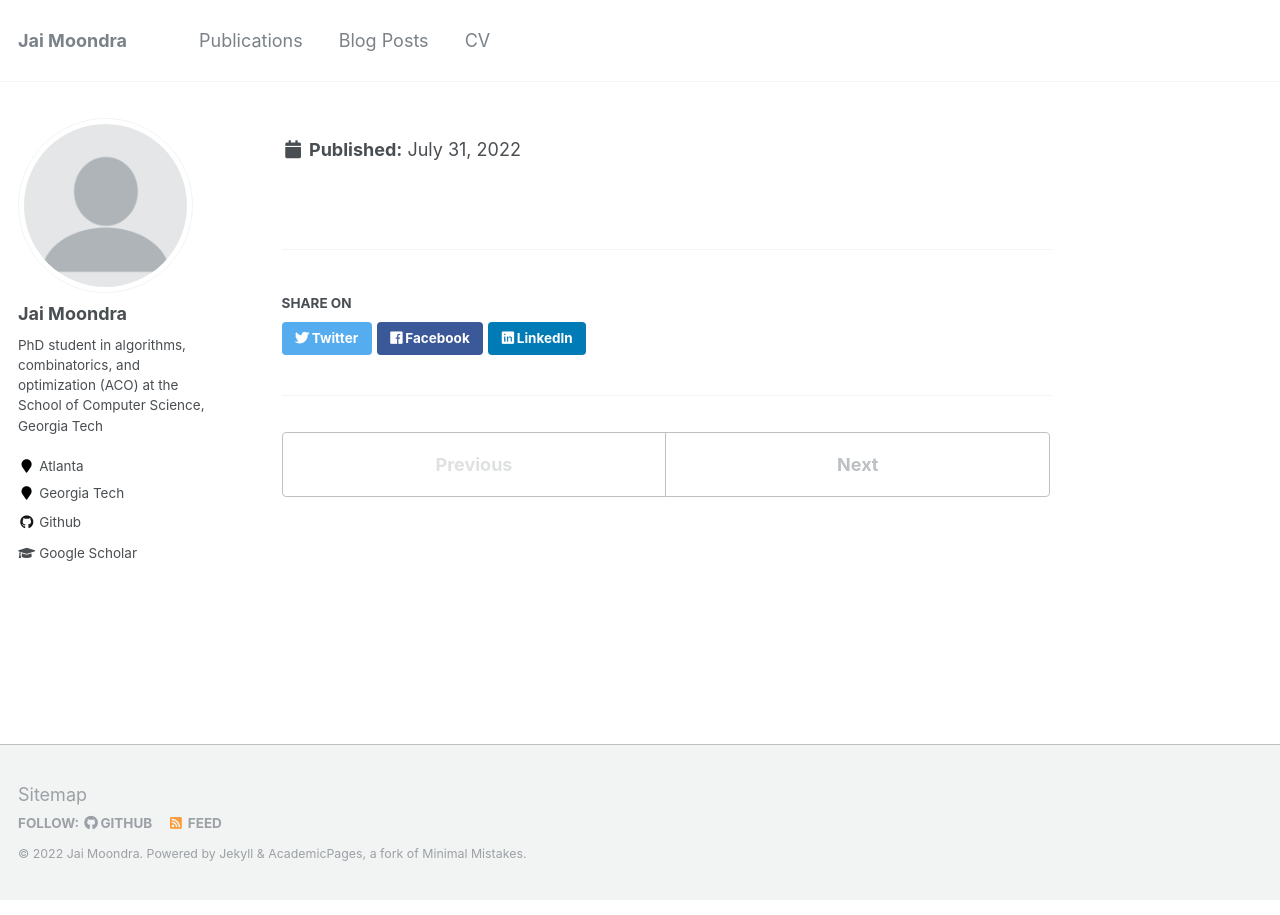
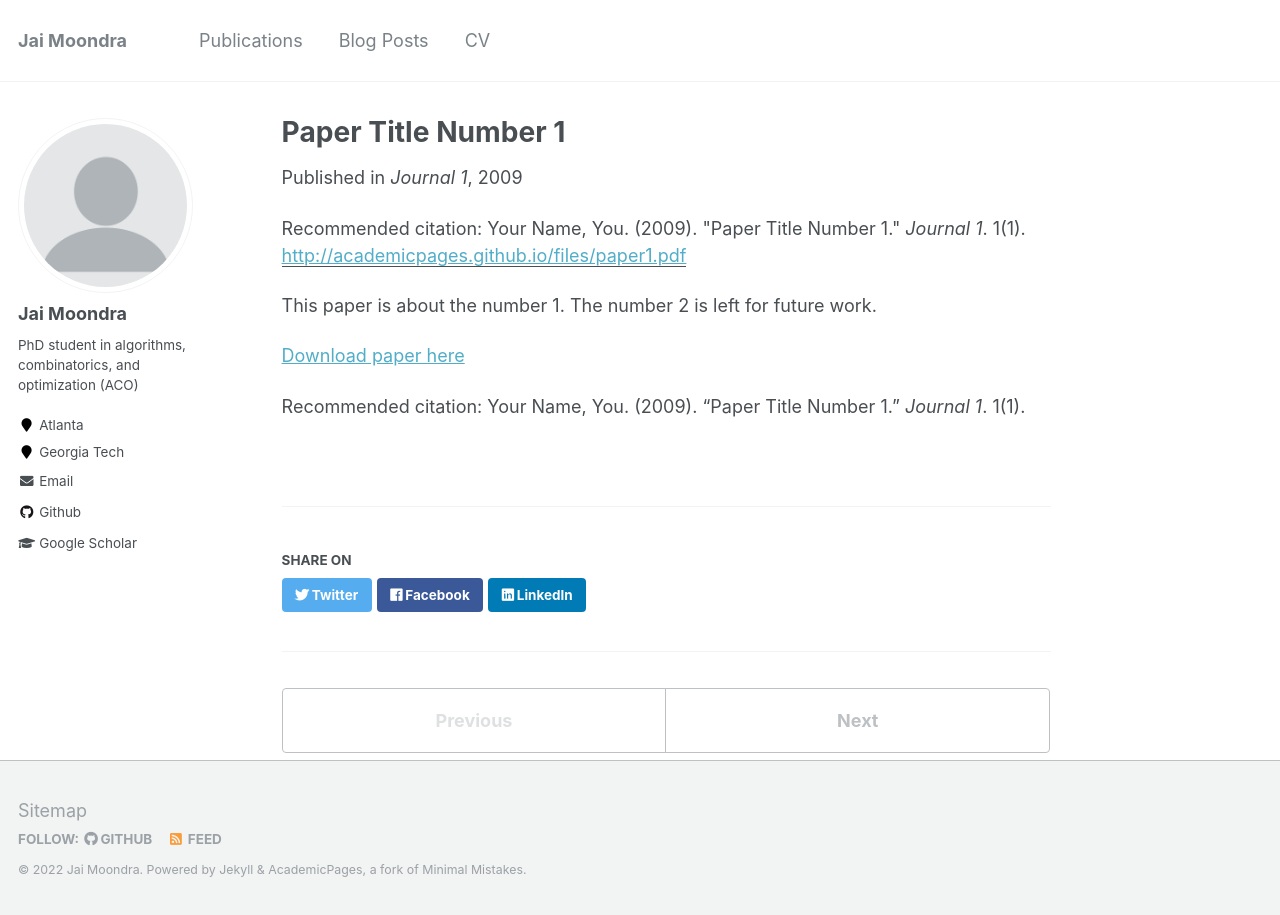
Before and after one commit to ruijiacao/jaimoondra.github.io, a Jekyll site: the page built from _publications/generating-target-graph-couplings-for-qaoa-from-native-quantum-hardware-couplings.md, in a window 1280 px wide. Built offline with Jekyll 4.4.1, drawn with Linux system fonts in a browser that asks for light colours.

Commit message:
Trying to make the publications page work correctly

```diff
--- a/_config.yml
+++ b/_config.yml
@@ -82,12 +82,12 @@ analytics:
 author:
   name             : "Jai Moondra"
   avatar           : "profile.png"
-  bio              : "PhD student in algorithms, combinatorics, and optimization (ACO) at the School of Computer Science, Georgia Tech"
+  bio              : "PhD student in algorithms, combinatorics, and optimization (ACO)"
   location         : "Atlanta"
   employer         : "Georgia Tech"
   pubmed           : #"https://www.ncbi.nlm.nih.gov/pubmed/?term=john+snow"
   googlescholar    : "https://scholar.google.com/citations?view_op=list_works&hl=en&user=UexdYR8AAAAJ"
-  email            :
+  email            : "jmoondra3@gatech.edu"
   researchgate     :  # example: "https://www.researchgate.net/profile/yourprofile"
   uri              :
   bitbucket        :
@@ -255,7 +255,7 @@ sass:
 permalink: /:categories/:title/
 # paginate: 5 # amount of posts to show
 # paginate_path: /page:num/
-timezone: America/Los_Angeles # http://en.wikipedia.org/wiki/List_of_tz_database_time_zones
+timezone: America/New_York # http://en.wikipedia.org/wiki/List_of_tz_database_time_zones
 
 
 # Plugins
--- a/_publications/generating-target-graph-couplings-for-qaoa-from-native-quantum-hardware-couplings.md
+++ b/_publications/generating-target-graph-couplings-for-qaoa-from-native-quantum-hardware-couplings.md
@@ -1,4 +1,20 @@
 ---
+title: "Paper Title Number 1"
+collection: publications
+permalink: /publication/2009-10-01-paper-title-number-1
+excerpt: 'This paper is about the number 1. The number 2 is left for future work.'
+date: 2009-10-01
+venue: 'Journal 1'
+paperurl: 'http://academicpages.github.io/files/paper1.pdf'
+citation: 'Your Name, You. (2009). &quot;Paper Title Number 1.&quot; <i>Journal 1</i>. 1(1).'
+---
+This paper is about the number 1. The number 2 is left for future work.
+
+[Download paper here](http://academicpages.github.io/files/paper1.pdf)
+
+Recommended citation: Your Name, You. (2009). "Paper Title Number 1." <i>Journal 1</i>. 1(1).
+
+<!---
 title: "Generating Target Graph Couplings for QAOA from Native Quantum Hardware Couplings"
 collection: publications
 permalink: /publication/generating-target-graph-couplings-for-qaoa-from-native-quantum-hardware-couplings
@@ -7,4 +23,4 @@ venue: 'Physical Review A'
 paperurl: 'Generating Target Graph Couplings for QAOA from Native Quantum Hardware Couplings.pdf'
 [Journal link](https://journals.aps.org/pra/accepted/73070Nd5L0115d1069351877aa84261a48288c856)
 [arXiv](https://arxiv.org/abs/2011.08165)
----
+-->
```
Also changed, not shown: _data/authors.yml (+6 -16 lines), 2 other files.
